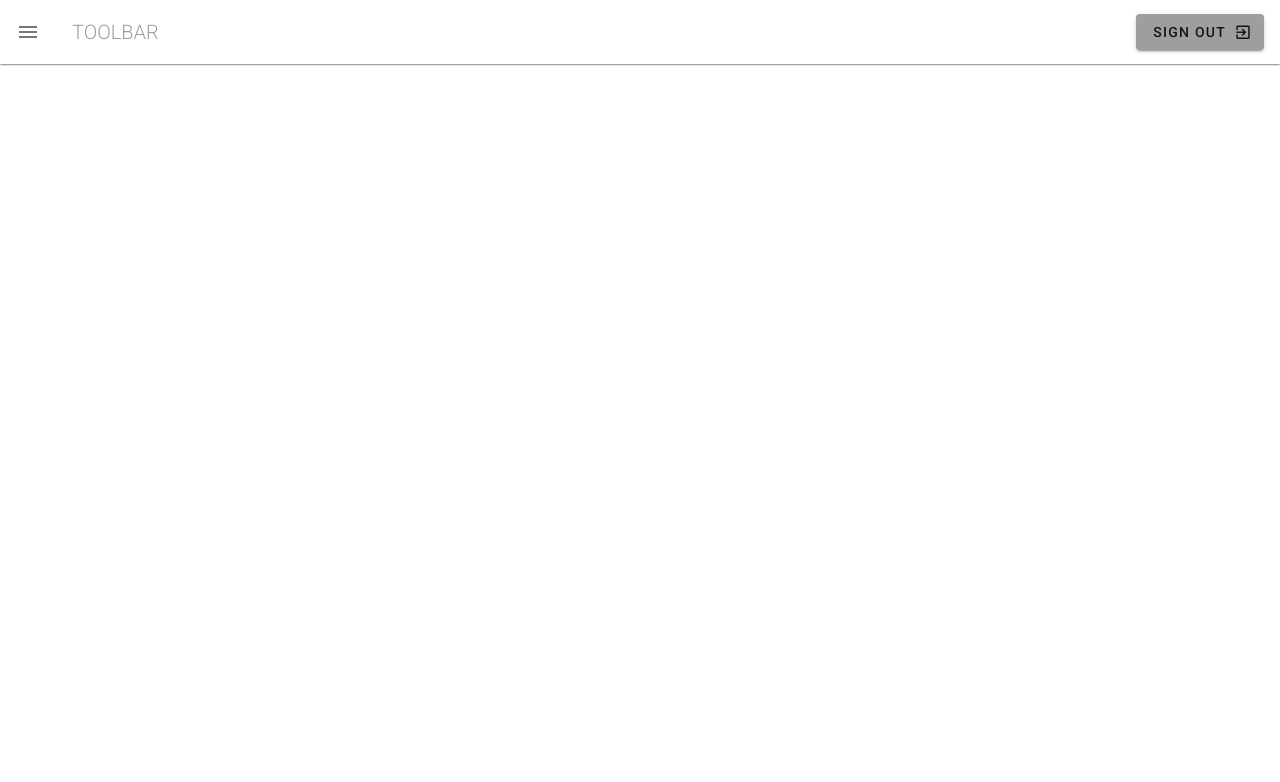
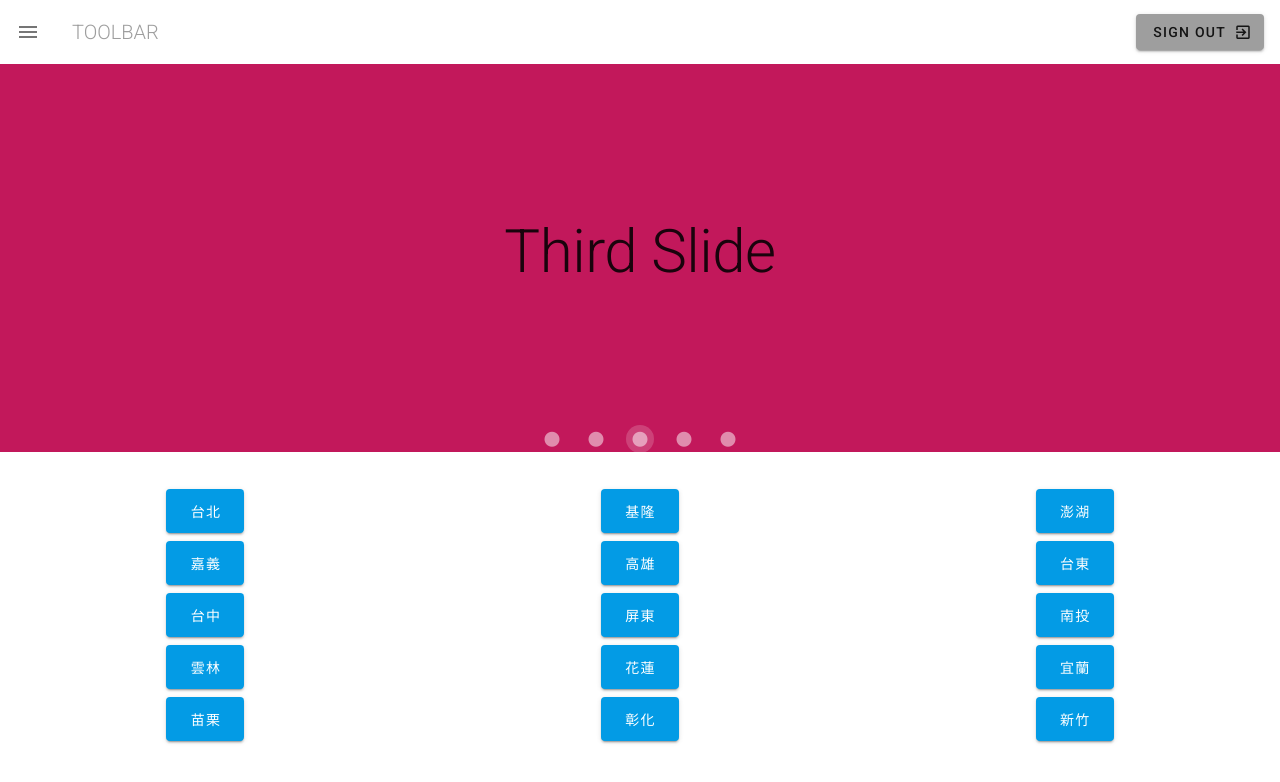
Before and after one commit to sam1248012480/lab_web, a Vue app: page / in a window 1280 px wide. Shown: the top 782 px of the page. Built offline with nearby package versions, Linux system fonts and the light colour scheme.

Commit message:
新增部分功能

```diff
--- a/src/App.vue
+++ b/src/App.vue
@@ -1,6 +1,12 @@
 <template>
   <v-app class="grey lighten-4">
     <NavBar></NavBar>
+    <!-- 裡面一定要用到不然會報錯(step.3) -->
+    <Carousels></Carousels>
+    <Bottom_area></Bottom_area>
+
+
+
     <v-content>
      <router-view></router-view>
     </v-content>
@@ -10,16 +16,23 @@
 
 <script>
 import NavBar from '@/components/Navbar'
+//有新的Components這邊要先import(step.1)
+import Carousels from '@/components/Carousels'
+import Bottom_area from '@/components/Bottom_area'
 
 export default {
   name: 'App',
 
   components: {
-    NavBar
+    NavBar,
+    //此處要註冊(step.2)
+    Carousels,
+    Bottom_area
+
   },
 
   data: () => ({
-    //
+
   }),
 };
 </script>
--- /dev/null
+++ b/src/components/Bottom_area.vue
@@ -0,0 +1,63 @@
+<template>
+  <v-row align="center">
+
+    <v-col class="text-center" cols="12" sm="4">
+      <div class="my-2">
+        <v-btn large color="#039BE5" class="white--text">台北</v-btn>
+      </div>
+      <div class="my-2">
+        <v-btn large color="#039BE5" class="white--text">嘉義</v-btn>
+      </div>
+      <div class="my-2">
+        <v-btn large color="#039BE5" class="white--text">台中</v-btn>
+      </div>
+      <div class="my-2">
+        <v-btn large color= "#039BE5" class="white--text">雲林</v-btn>
+      </div>
+      <div class="my-2">
+        <v-btn large color= "#039BE5" class="white--text">苗栗</v-btn>
+      </div>
+    </v-col>
+
+    <v-col class="text-center" cols="12" sm="4">
+      <div class="my-2">
+        <v-btn large color="#039BE5" class="white--text">基隆</v-btn>
+      </div>
+      <div class="my-2">
+        <v-btn large color="#039BE5" class="white--text">高雄</v-btn>
+      </div>
+      <div class="my-2">
+        <v-btn large color="#039BE5" class="white--text">屏東</v-btn>
+      </div>
+      <div class="my-2">
+        <v-btn large color= "#039BE5" class="white--text">花蓮</v-btn>
+      </div>
+      <div class="my-2">
+        <v-btn large color= "#039BE5" class="white--text">彰化</v-btn>
+      </div>
+    </v-col>
+
+    <v-col class="text-center" cols="12" sm="4">
+      <div class="my-2">
+        <v-btn large color="#039BE5" class="white--text">澎湖</v-btn>
+      </div>
+      <div class="my-2">
+        <v-btn large color="#039BE5" class="white--text">台東</v-btn>
+      </div>
+      <div class="my-2">
+        <v-btn large color="#039BE5" class="white--text">南投</v-btn>
+      </div>
+      <div class="my-2">
+        <v-btn large color= "#039BE5" class="white--text">宜蘭</v-btn>
+      </div>
+      <div class="my-2">
+        <v-btn large color= "#039BE5" class="white--text">新竹</v-btn>
+      </div>
+    </v-col>
+
+
+
+
+
+  </v-row>
+</template>
--- /dev/null
+++ b/src/components/Carousels.vue
@@ -0,0 +1,50 @@
+<template>
+  <v-carousel
+    cycle
+    interval="2000"
+    height="400"
+    hide-delimiter-background
+    show-arrows-on-hover
+  >
+    <v-carousel-item
+      v-for="(slide, i) in slides"
+      :key="i"
+    >
+      <v-sheet
+        :color="colors[i]"
+        height="100%"
+      >
+        <v-row
+          class="fill-height"
+          align="center"
+          justify="center"
+        >
+          <div class="display-3">{{ slide }} Slide</div>
+        </v-row>
+      </v-sheet>
+    </v-carousel-item>
+  </v-carousel>
+</template>
+
+<script>
+  export default {
+    data () {
+      return {
+        colors: [
+          'indigo',
+          'warning',
+          'pink darken-2',
+          'red lighten-1',
+          'deep-purple accent-4',
+        ],
+        slides: [
+          'First',
+          'Second',
+          'Third',
+          'Fourth',
+          'Fifth',
+        ],
+      }
+    },
+  }
+</script>
```
Also changed, not shown: src/components/Bottom_navigation.vue (added, +30 -0 lines).
